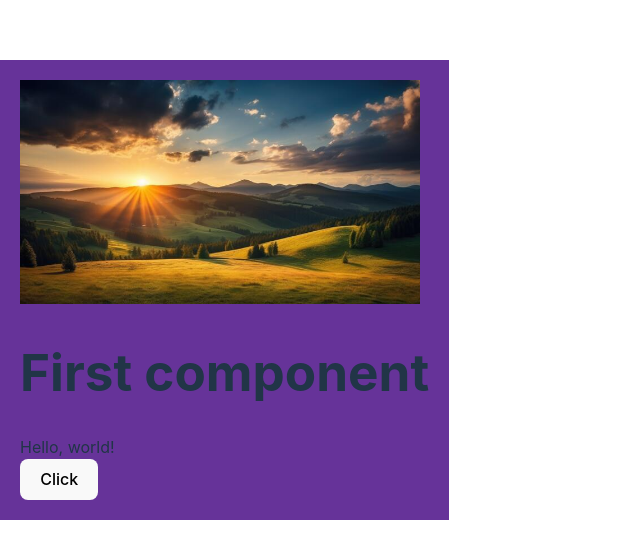
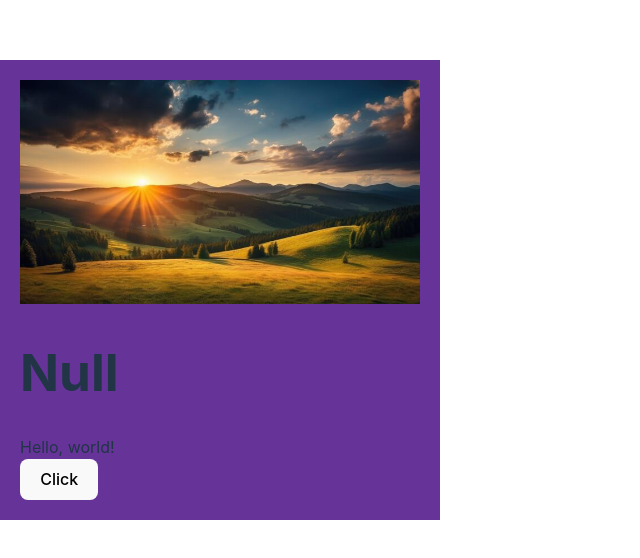
Before and after one commit to AleksandrKompanetc/react-project, a React (Vite) app in the folder email-editor/: page / in a window 1280 px wide. Shown: the part 110-668 px from the top of the page, without its empty margins (0-640 px from the left). Built offline with nearby package versions, Linux system fonts and the light colour scheme.

Commit message:
changed email-editor app

```diff
--- a/email-editor/src/App.jsx
+++ b/email-editor/src/App.jsx
@@ -2,16 +2,18 @@ import { useState } from 'react'
 import reactLogo from './assets/react.svg'
 import viteLogo from '/vite.svg'
 import styles from './App.module.scss'
-
-const isAuth = false
+import { Details } from './Details'
 
 export function App() {
+  const [title, setTitle] = useState('Null')
+  const [description, setDescription] = useState('')
+  const [buttonText, setButtonText] = useState('')
+
   return (
     <div className={styles.layout}>
       <img src='/nature.jpeg' width={400} alt="" />
-      <h1>First component</h1>
-      <div>Hello, world!</div>
-      <button>Click</button>
+
+      <Details title={title} setTitle={setTitle} />
     </div>
   )
 }
--- /dev/null
+++ b/email-editor/src/Details.jsx
@@ -0,0 +1,9 @@
+export function Details({title, setTitle}) {
+  return (
+    <div>
+      <h1>{title}</h1>
+      <div>Hello, world!</div>
+      <button onClick={() => setTitle(prev => prev + "new")}>Click</button>
+    </div>
+  )
+}
```
